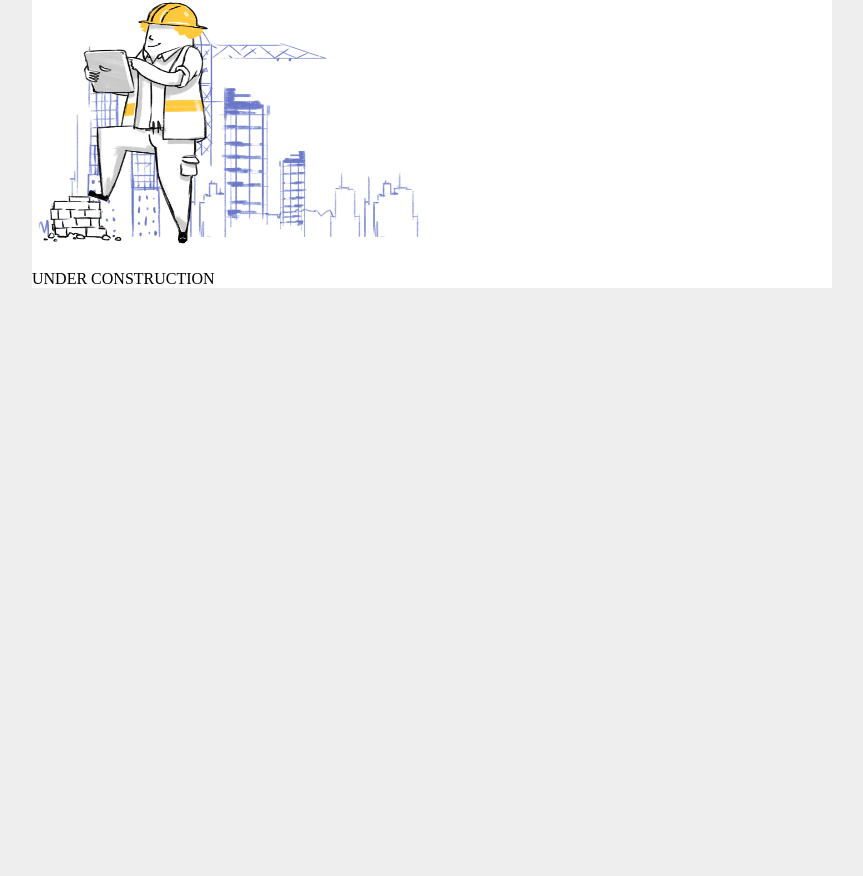
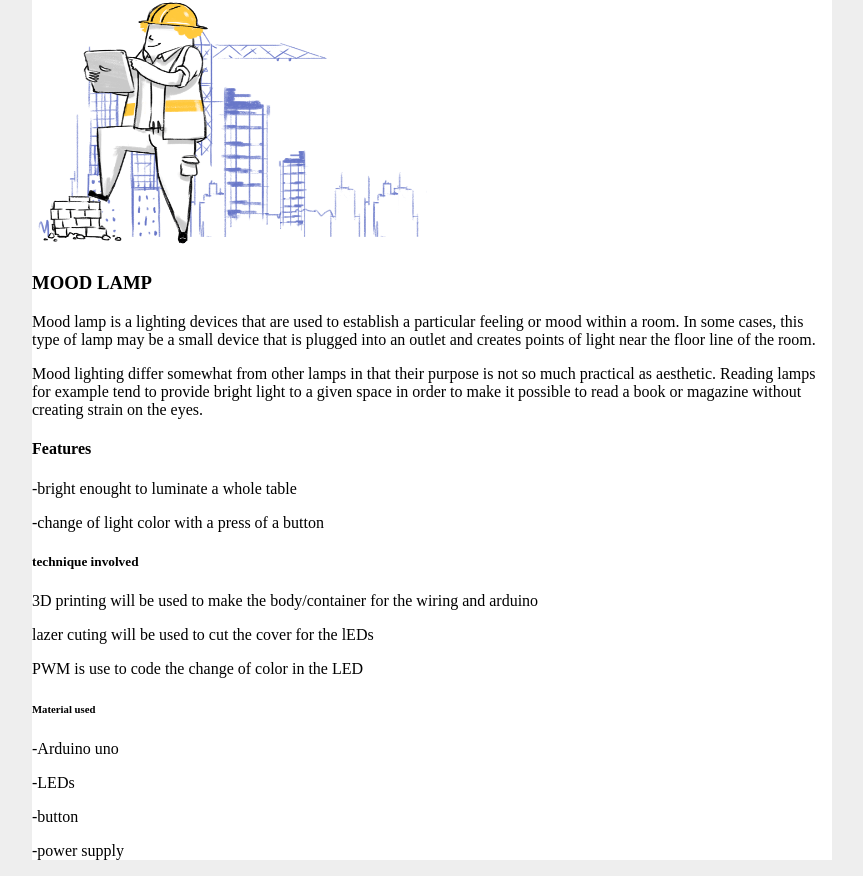
Before and after one commit to masonkhw/EP1000, a plain HTML site: page FinalProject.html in a window 1280 px wide. Shown: the part 165-1041 px from the top of the page, without its empty margins (208-1071 px from the left). Before the commit the page ends 800 px from the top, so only its background shows below. Drawn offline with Linux system fonts and the light colour scheme.

Commit message:
Update FinalProject.html

```diff
--- a/FinalProject.html
+++ b/FinalProject.html
@@ -18,7 +18,21 @@
 			<div id="main">
 				<h2>Final Project</h2>
 				<img src="Images/Image3.png" alt="FABLAB" style="width: 400px;height: 250px;">
-				<p>UNDER CONSTRUCTION</p>
+				<h3>MOOD LAMP</h3>
+				<p>Mood lamp is a lighting devices that are used to establish a particular feeling or mood within a room. In some cases, this type of lamp may be a small device that is plugged into an outlet and creates points of light near the floor line of the room.</p>
+				<p>Mood lighting differ somewhat from other lamps in that their purpose is not so much practical as aesthetic. Reading lamps for example tend to provide bright light to a given space in order to make it possible to read a book or magazine without creating strain on the eyes.</p>
+				<h4>Features</h4>
+				<p>-bright enought to luminate a whole table</p>
+				<p>-change of light color with a press of a button</p>
+				<h5>technique involved</h5>
+				<p>3D printing will be used to make the body/container for the wiring and arduino</p>
+				<p>lazer cuting will be used to cut the cover for the lEDs</p>
+				<p>PWM is use to code the change of color in the LED</p>
+				<h6>Material used</h6>
+				<p>-Arduino uno</p>
+				<p>-LEDs</p>
+				<p>-button</p>
+				<p>-power supply</p>
 
 			</div>
 	</div>
```
